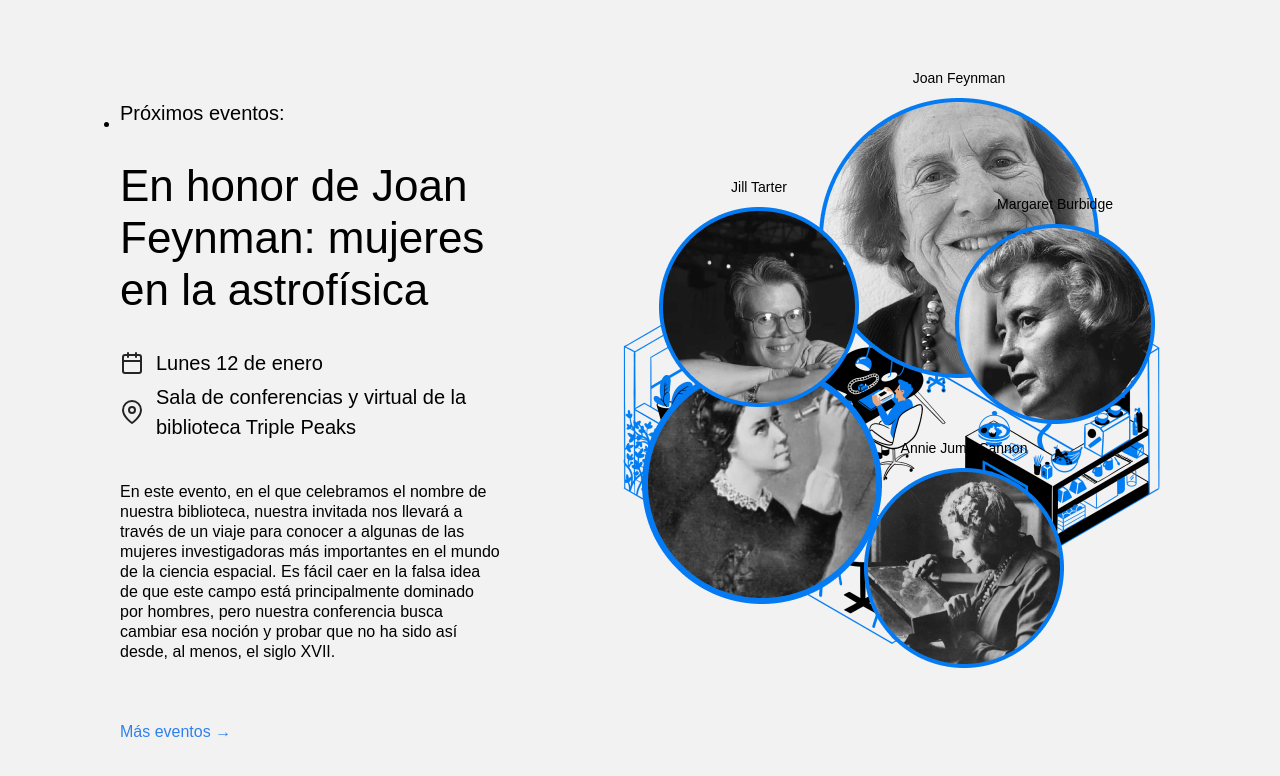
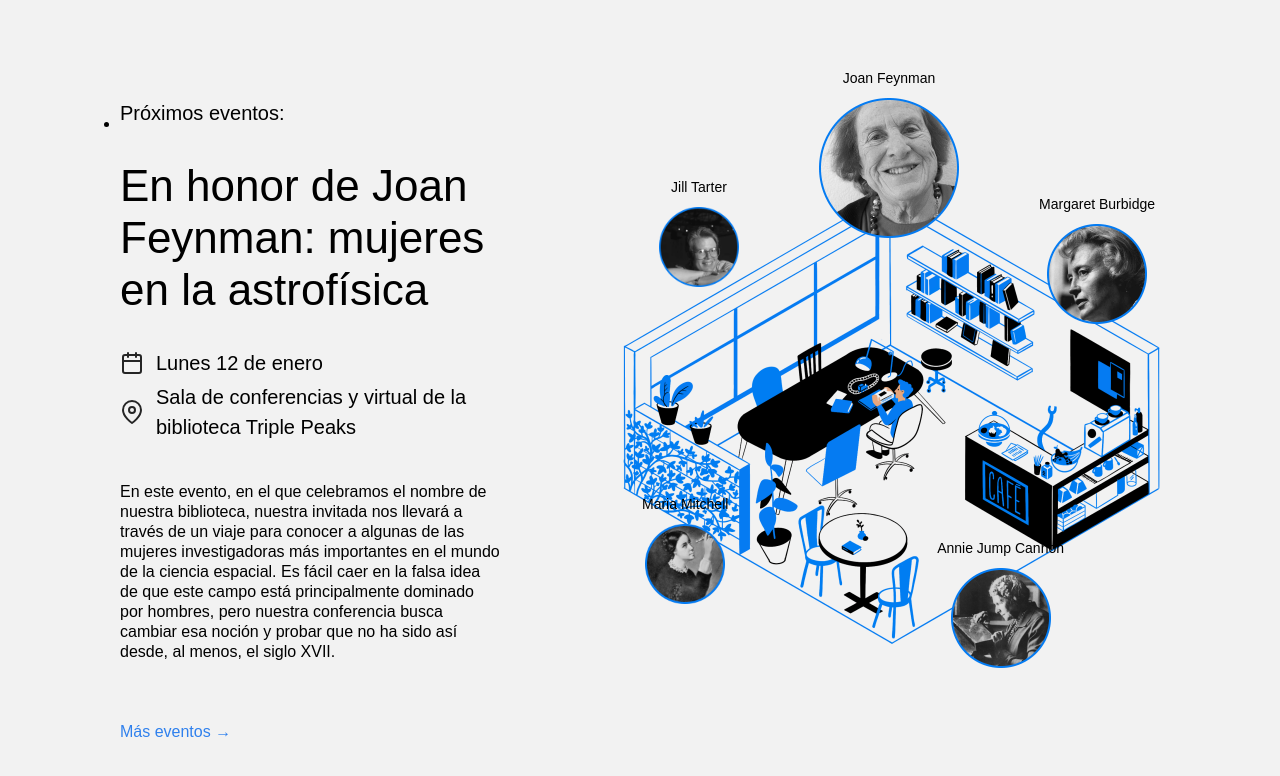
Before and after one commit to sbstnrcng/web_project_library_es, a plain HTML site: page index.html in a window 1280 px wide. Shown: the part 2096-2872 px from the top of the page. Drawn offline with Linux system fonts and the light colour scheme.

Commit message:
Nueva actualizacion de mi proyecto

```diff
--- a/index.html
+++ b/index.html
@@ -174,7 +174,7 @@
               <img
                 src="./images/person_feynman.png"
                 alt="Feynman picture"
-                clas="person__image person__image_size_l"
+                class="person__image person__image_size_l"
               />
             </div>
             <div class="person person_name_burbidge">
@@ -182,7 +182,7 @@
               <img
                 src="./images/person_burbidge.png"
                 alt="Burbidge picture"
-                clas="person__image person__image_size_m"
+                class="person__image person__image_size_m"
               />
             </div>
             <div class="person person_name_cannon">
@@ -190,7 +190,7 @@
               <img
                 src="./images/person_cannon.png"
                 alt="Cannon picture"
-                clas="person__image person__image_size_m"
+                class="person__image person__image_size_m"
               />
             </div>
             <div class="person person_name_mitchell">
@@ -198,7 +198,7 @@
               <img
                 src="./images/person_mitchell.png"
                 alt="Mitchell picture"
-                clas="person__image person__image_size_s"
+                class="person__image person__image_size_s"
               />
             </div>
             <div class="person person_name_tarter">
@@ -206,7 +206,7 @@
               <img
                 src="./images/person_tarter.png"
                 alt="Jill picture"
-                clas="person__image person__image_size_s"
+                class="person__image person__image_size_s"
               />
             </div>
           </div>
```
